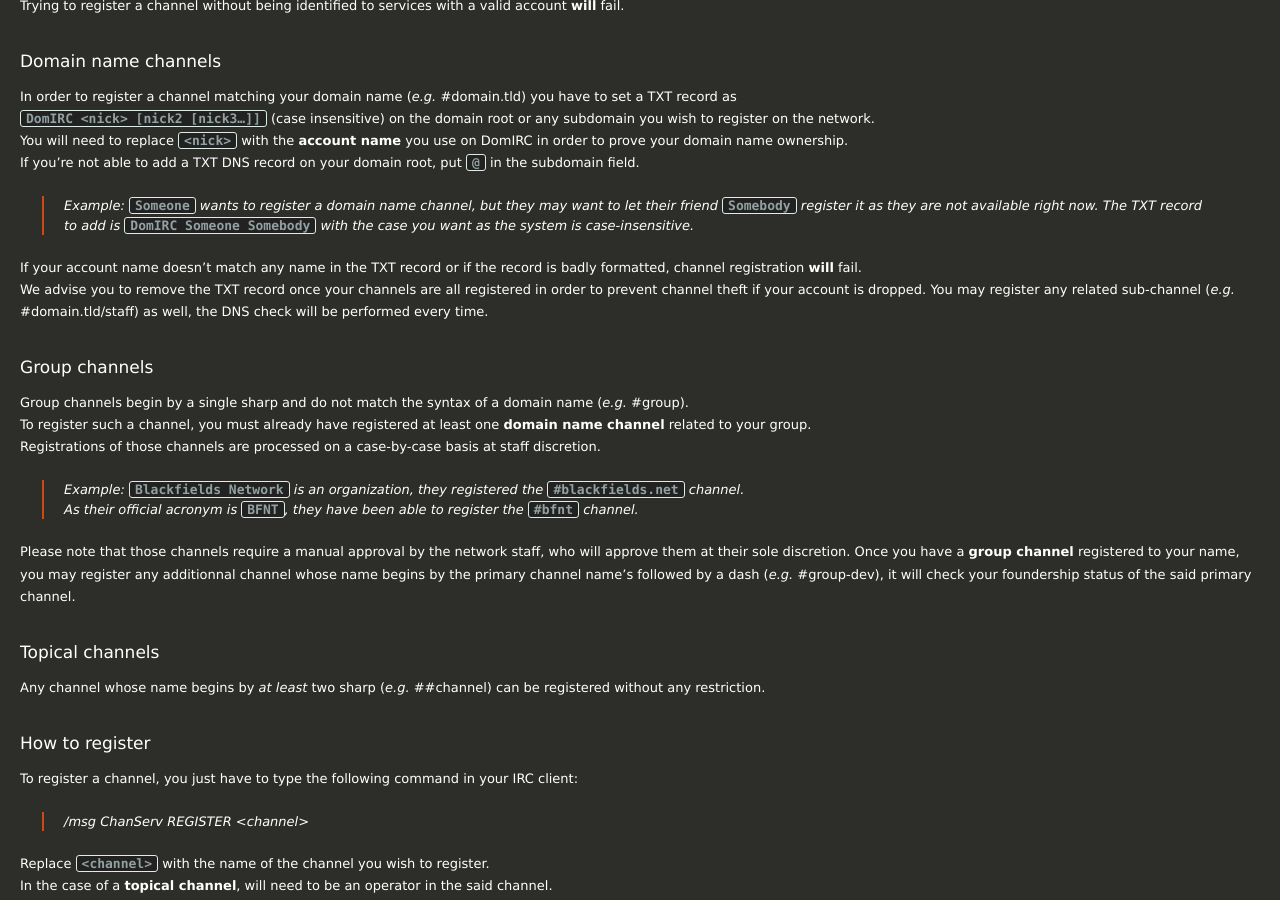
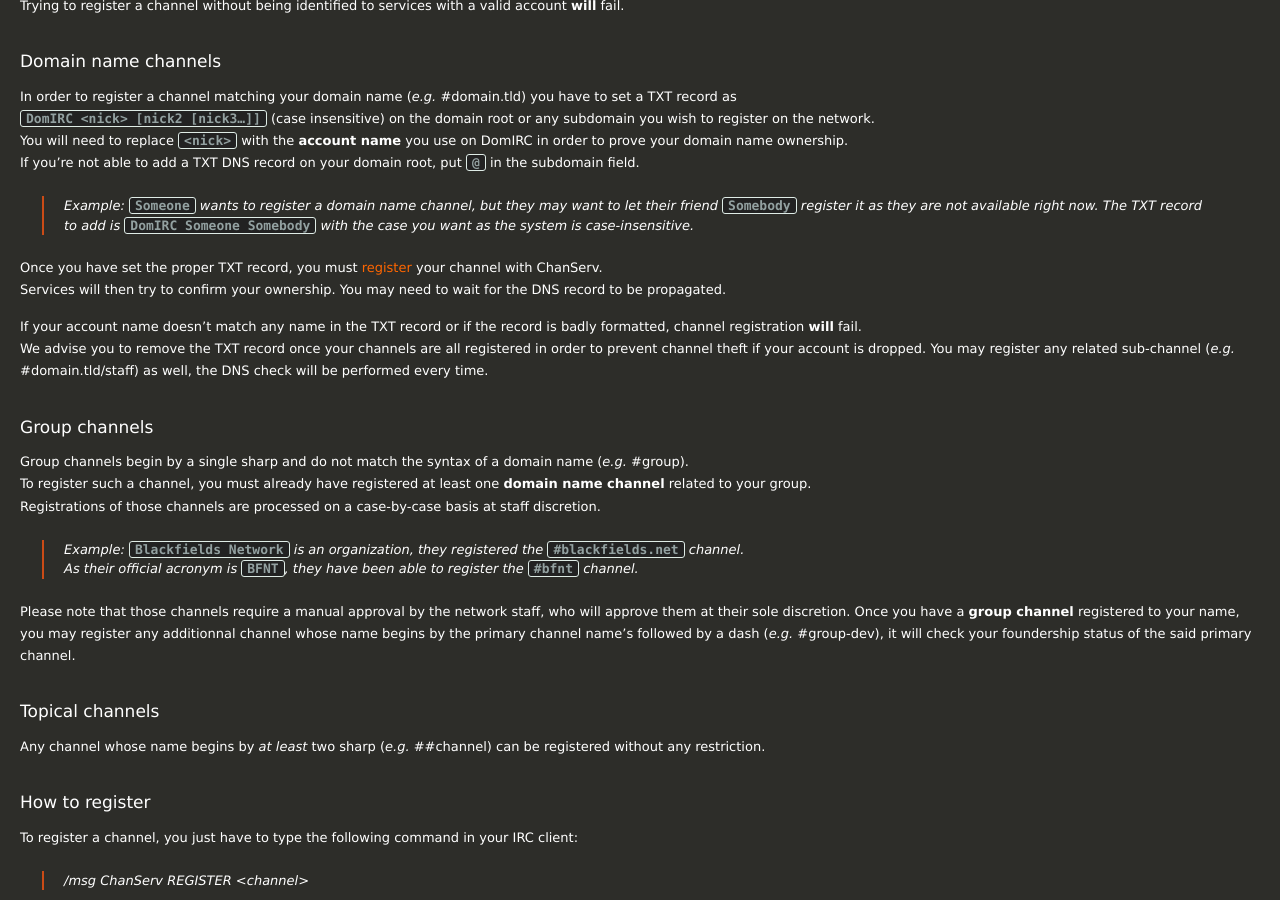
Before and after one commit to DomIRC/domirc.github.io, a Jekyll site: the page built from registration/index.md, in a window 1280 px wide and 900 px high, scrolled down 1335 px. Built offline with Jekyll 4.4.1, drawn with Linux system fonts in a browser that asks for light colours; nearby versions of some CDN libraries.

Commit message:
Added some details about domain name channels

```diff
--- a/registration/index.md
+++ b/registration/index.md
@@ -57,6 +57,9 @@
 
 > Example: `Someone` wants to register a domain name channel, but they may want to let their friend `Somebody` register it as they are not available right now. The TXT record to add is `DomIRC Someone Somebody` with the case you want as the system is case-insensitive.
 
+Once you have set the proper TXT record, you must [register](#how-to-register) your channel with ChanServ.
+Services will then try to confirm your ownership. You may need to wait for the DNS record to be propagated.
+
 If your account name doesn't match any name in the TXT record or if the record is badly formatted, channel registration **will** fail.
 We advise you to remove the TXT record once your channels are all registered in order to prevent channel theft if your account is dropped. You may register any related sub-channel (*e.g.* #domain.tld/staff) as well, the DNS check will be performed every time.
 
```
